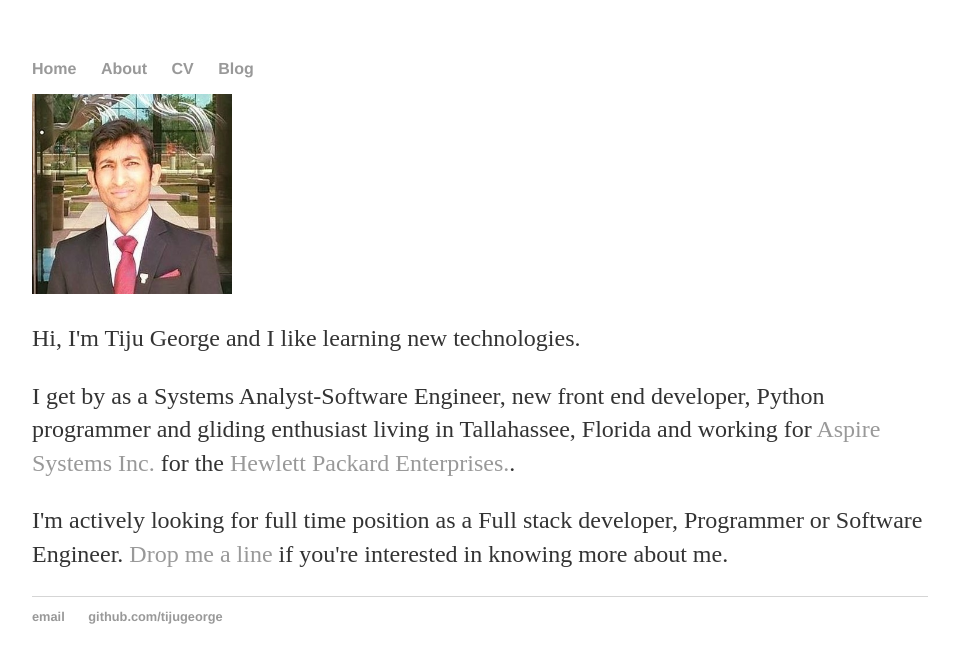
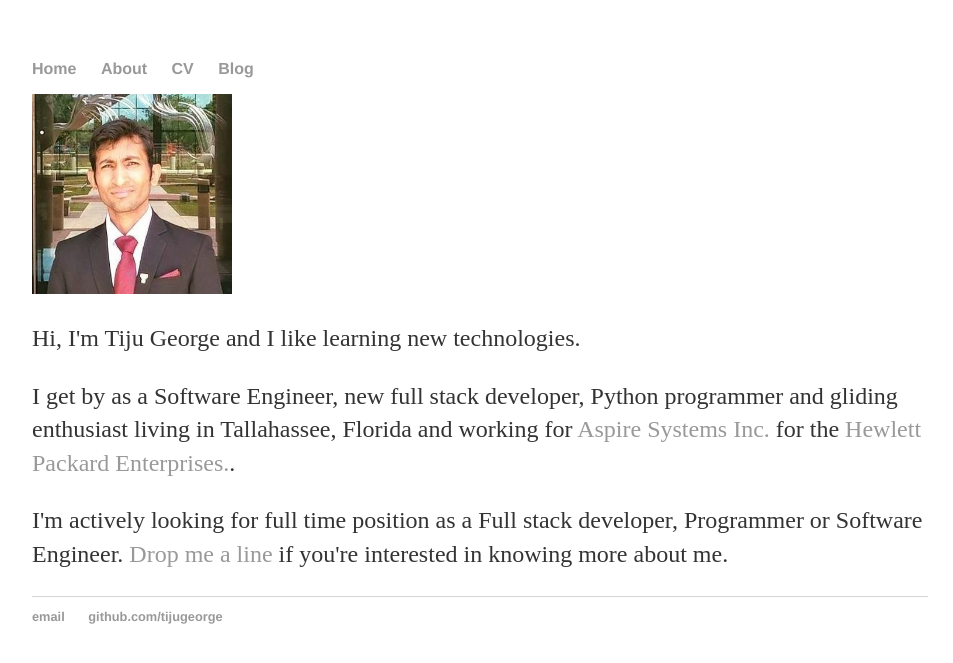
Before and after one commit to tijugeorge/tijugeorge.github.io, a Jekyll site: the page index.html, which Jekyll copies as it is, in a window 1280 px wide. Shown: the top 663 px of the page, without its empty margins (160-1113 px from the left). Built offline with Jekyll 4.4.1, drawn with Linux system fonts in a browser that asks for light colours.

Commit message:
Update index.html

```diff
--- a/index.html
+++ b/index.html
@@ -21,7 +21,7 @@
 			</div>
 			<div itemscope itemtype="http://data-vocabulary.org/Person" class="col-sm-8">
 			<p class="lead">Hi, I'm <span itemprop="name">Tiju George</span> and I like learning new technologies.</p>
-			<p>I get by as a <span itemprop="title">Systems Analyst-Software Engineer</span>, <span itemprop="title">new front end developer</span>, <span itemprop="title">Python programmer</span> and gliding enthusiast living in <span itemprop="address" itemscope
+			<p>I get by as a <span itemprop="title">Software Engineer</span>, <span itemprop="title">new full stack developer</span>, <span itemprop="title">Python programmer</span> and gliding enthusiast living in <span itemprop="address" itemscope
 		    itemtype="http://data-vocabulary.org/Address"> <span itemprop="locality">Tallahassee</span>, <span itemprop="region">Florida</span></span> and working for <a href="http://www.aspiresystem.com/">Aspire Systems Inc.</a> for <span itemprop="affiliation">the <a href="https://www.hpe.com/us/en/home.html">Hewlett Packard Enterprises.</a></span>.</p>
 
 			<p>I'm actively looking for full time position as a <span itemprop="title">Full stack developer, Programmer or Software Engineer</span>. <a href="mailto:tiju.m.george@gmail.com">Drop me a line</a> if you're interested in knowing more about me.</p>
```
